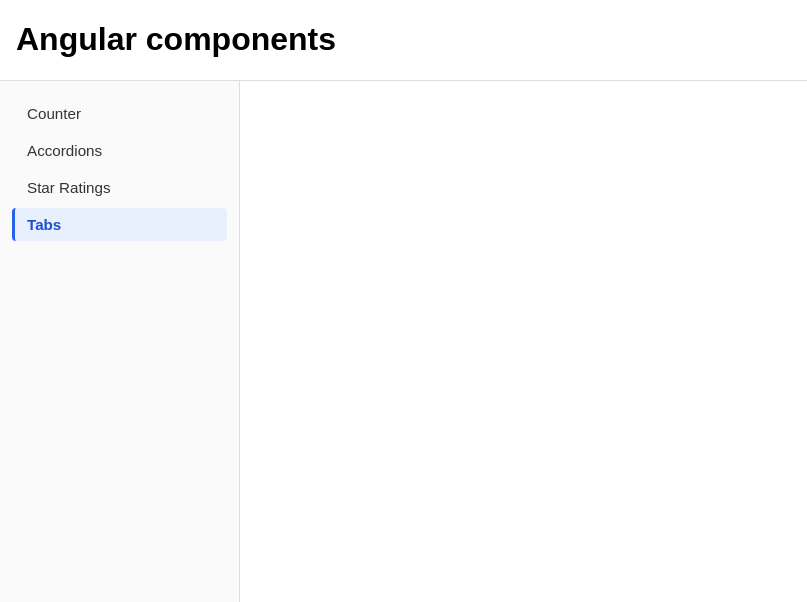
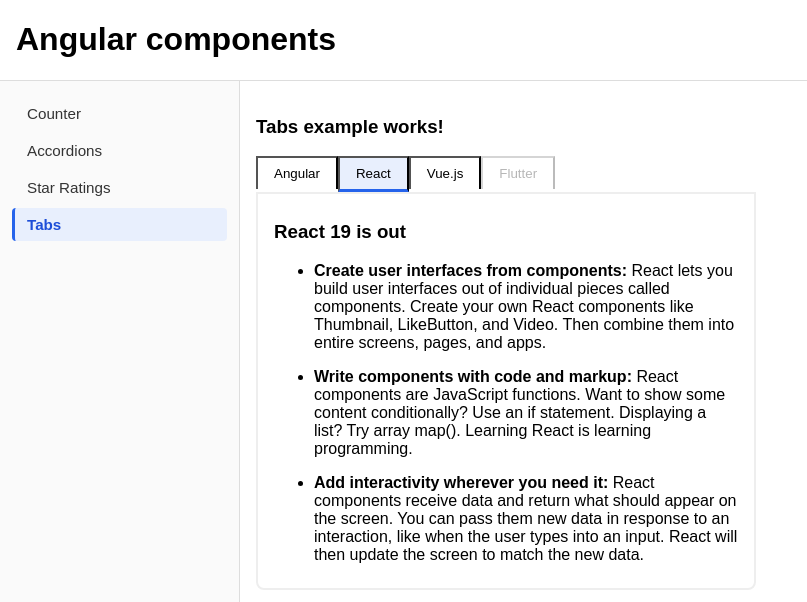
Before and after one commit to ravianand1988/ng-comps-rk, an Angular app: page /tabs in a window 1280 px wide. Shown: the top 602 px of the page, without its empty margins (0-807 px from the left). Built offline with nearby package versions, Linux system fonts and the light colour scheme.

Commit message:
Add tabs compponent using Signal and Signal mdoel

```diff
--- a/src/app/examples/index.ts
+++ b/src/app/examples/index.ts
@@ -1,2 +1,3 @@
 export * from './accordion-example/accordion-example';
 export * from './star-rating-example/star-rating-example';
+export * from './tabs-example/tabs-example';
--- /dev/null
+++ b/src/app/examples/tabs-example/tabs-example.html
@@ -0,0 +1,94 @@
+<h3>Tabs example works!</h3>
+<app-tabs [tabs]="tabs" [(activeKey)]="activeTab"></app-tabs>
+
+@switch (activeTab()) {
+  @case ('angular') {
+    <div
+      class="tab-content"
+      role="tabpanel"
+      [id]="'panel-' + activeTab()"
+      [aria-labelledby]="'tab-' + activeTab()"
+    >
+      <h3>Angular 22 is out</h3>
+      <ul>
+        <li>
+          <strong>Stabilized APIs: </strong>Signal forms, Async Signals, and
+          Angular Aria is now stable, offering a production ready foundation.
+        </li>
+        <li>
+          <strong> Template enhancements: </strong>
+          New template features streamline development, improve ergonomics, and
+          enhance code clarity.
+        </li>
+        <li>
+          <strong>API improvements: </strong>
+          Core APIs have been updated for better performance, simpler syntax,
+          and more robust typing.
+        </li>
+        <li>
+          <strong>Angular AI integration:</strong>
+          Streamlined support and updates for AI-driven development workflows.
+        </li>
+      </ul>
+    </div>
+  }
+  @case ('react') {
+    <div
+      class="tab-content"
+      role="tabpanel"
+      [id]="'panel-' + activeTab()"
+      [aria-labelledby]="'tab-' + activeTab()"
+    >
+      <h3>React 19 is out</h3>
+      <ul>
+        <li>
+          <strong>Create user interfaces from components: </strong>
+          React lets you build user interfaces out of individual pieces called
+          components. Create your own React components like Thumbnail,
+          LikeButton, and Video. Then combine them into entire screens, pages,
+          and apps.
+        </li>
+        <li>
+          <strong> Write components with code and markup: </strong>
+          React components are JavaScript functions. Want to show some content
+          conditionally? Use an if statement. Displaying a list? Try array
+          map(). Learning React is learning programming.
+        </li>
+        <li>
+          <strong>Add interactivity wherever you need it: </strong>
+          React components receive data and return what should appear on the
+          screen. You can pass them new data in response to an interaction, like
+          when the user types into an input. React will then update the screen
+          to match the new data.
+        </li>
+      </ul>
+    </div>
+  }
+  @case ('vue') {
+    <div
+      class="tab-content"
+      role="tabpanel"
+      [id]="'panel-' + activeTab()"
+      [aria-labelledby]="'tab-' + activeTab()"
+    >
+      <h3>Vue 3</h3>
+      <ul>
+        <li>
+          <strong>Versatile </strong>
+          A rich, incrementally adoptable ecosystem that scales between a
+          library and a full-featured framework.
+        </li>
+        <li>
+          <strong>User-friendly: </strong>
+          Builds on top of standard HTML, CSS and JavaScript with intuitive API
+          and world-class documentation.
+        </li>
+        <li>
+          <strong>Efficient: </strong>
+          Truly reactive, compiler-optimized rendering system that rarely
+          requires manual optimization.
+        </li>
+      </ul>
+    </div>
+  }
+}
--- /dev/null
+++ b/src/app/examples/tabs-example/tabs-example.scss
@@ -0,0 +1,14 @@
+.tab-content {
+  display: block;
+  padding: 0.5rem 1rem;
+  border: solid 2px #eee;
+  max-width: 500px;
+  max-height: 400px;
+  overflow-y: scroll;
+  border-bottom-left-radius: 8px;
+  border-bottom-right-radius: 8px;
+
+  li {
+    margin-bottom: 1rem;
+  }
+}
--- /dev/null
+++ b/src/app/examples/tabs-example/tabs-example.ts
@@ -0,0 +1,34 @@
+import { Component, signal } from '@angular/core';
+import { ITabItem, Tabs } from '../../shared/ui';
+
+const TABS: Readonly<ITabItem[]> = Object.freeze([
+  {
+    key: 'angular',
+    title: 'Angular',
+  },
+  {
+    key: 'react',
+    title: 'React',
+  },
+  {
+    key: 'vue',
+    title: 'Vue.js',
+  },
+  {
+    key: 'flutter',
+    title: 'Flutter',
+    disabled: true,
+  },
+]);
+
+@Component({
+  imports: [Tabs],
+  selector: 'app-tabs-example',
+  styleUrl: './tabs-example.scss',
+  templateUrl: './tabs-example.html',
+})
+export class TabsExample {
+  public tabs = [...TABS];
+
+  public activeTab = signal<string>('react');
+}
--- a/src/app/shared/ui/index.ts
+++ b/src/app/shared/ui/index.ts
@@ -2,3 +2,5 @@ export * from './accordion/accordion';
 export * from './counter/counter';
 export * from './star-rating/star-rating';
 export * from './star-rating/star-rating.config';
+export * from './tabs/tabs';
+export * from './tabs/tabs.config';
--- /dev/null
+++ b/src/app/shared/ui/tabs/tabs.config.ts
@@ -0,0 +1,7 @@
+interface ITabItem {
+  key: string;
+  title: string;
+  disabled?: boolean;
+}
+
+export type { ITabItem };
--- /dev/null
+++ b/src/app/shared/ui/tabs/tabs.html
@@ -0,0 +1,17 @@
+@for (tab of tabs(); track tab.key; let i = $index) {
+  <button
+    #tabButton
+    type="button"
+    role="tab"
+    class="tab"
+    [id]="'tab-' + tab.key"
+    [attr.aria-controls]="'panel-' + tab.key"
+    [ariaSelected]="tab.key === activeKey()"
+    [tabIndex]="tab.key === focusableKey() ? 0 : -1"
+    [disabled]="tab.disabled || false"
+    [class.tab--active]="tab.key === activeKey()"
+    (click)="select(tab)"
+  >
+    {{ tab.title }}
+  </button>
+}
--- /dev/null
+++ b/src/app/shared/ui/tabs/tabs.scss
@@ -0,0 +1,21 @@
+.tab {
+  padding: 0.5rem 1rem;
+  border-bottom: 0;
+  background-color: #fff;
+
+  &:not(:disabled):hover {
+    cursor: pointer;
+    background-color: #eee;
+  }
+
+  &:disabled {
+    cursor: not-allowed;
+    pointer-events: none;
+  }
+
+  &--active {
+    border-bottom: solid 3px #2563eb;
+    outline-offset: 3px;
+    background-color: #e8effd;
+  }
+}
--- /dev/null
+++ b/src/app/shared/ui/tabs/tabs.ts
@@ -0,0 +1,64 @@
+import {
+  Component,
+  computed,
+  ElementRef,
+  input,
+  model,
+  viewChildren,
+} from '@angular/core';
+import { ITabItem } from './tabs.config';
+
+@Component({
+  imports: [],
+  selector: 'app-tabs',
+  host: { role: 'tablist', '(keydown)': 'onKeydown($event)' },
+  styleUrl: './tabs.scss',
+  templateUrl: './tabs.html',
+})
+export class Tabs {
+  public tabs = input.required<readonly ITabItem[]>();
+  readonly activeKey = model<string>();
+
+  protected select(tab: ITabItem) {
+    if (!tab.disabled) this.activeKey.set(tab.key);
+  }
+
+  private readonly tabButtons =
+    viewChildren<ElementRef<HTMLButtonElement>>('tabButton');
+
+  // Tab that gets tabindex="0": the active one, or the first enabled tab if none is active,
+  // so keyboard users can always Tab into the tablist.
+  protected readonly focusableKey = computed(
+    () => this.activeKey() ?? this.tabs().find((tab) => !tab.disabled)?.key,
+  );
+
+  protected onKeydown(event: KeyboardEvent) {
+    const enabled = this.tabs().filter((tab) => !tab.disabled);
+    if (!enabled.length) return;
+
+    const current = enabled.findIndex((tab) => tab.key === this.activeKey());
+    let next: number;
+
+    switch (event.key) {
+      case 'ArrowRight':
+        next = (current + 1) % enabled.length;
+        break;
+      case 'ArrowLeft':
+        next = (current - 1 + enabled.length) % enabled.length;
+        break;
+      case 'Home':
+        next = 0;
+        break;
+      case 'End':
+        next = enabled.length - 1;
+        break;
+      default:
+        return;
+    }
+
+    event.preventDefault();
+    const tab = enabled[next];
+    this.select(tab);
+    this.tabButtons()[this.tabs().indexOf(tab)]?.nativeElement.focus();
+  }
+}
```
Also changed, not shown: 2 other files (tests, documents, lock files or other folders).
